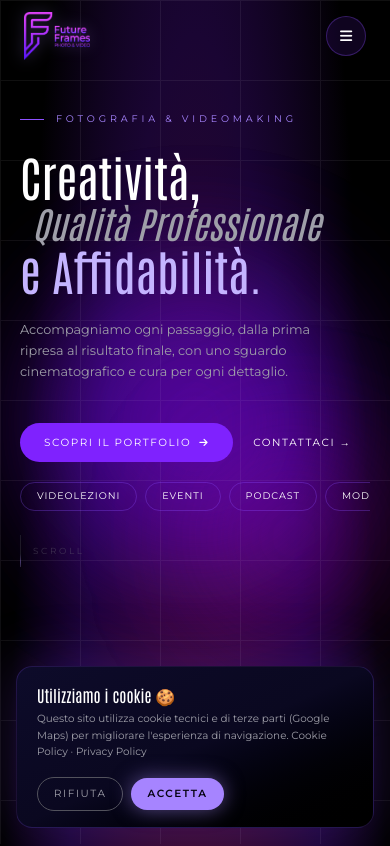
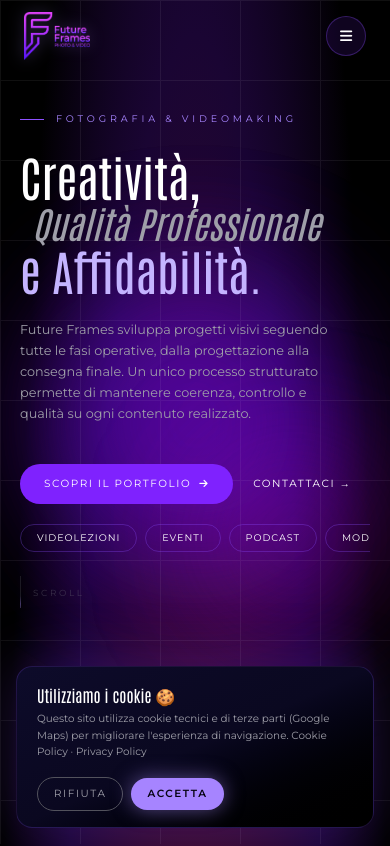
Before and after one commit to alelodato/future-frames-next, a Next.js app: page /servizi in a window 390 px wide. Shown: the top 846 px of the page. Built offline with nearby package versions, Linux system fonts and the light colour scheme; some icons are missing.

Commit message:
modificato testo hero mobile

```diff
--- a/src/app/servizi/page.jsx
+++ b/src/app/servizi/page.jsx
@@ -340,8 +340,8 @@ export default function Servizi() {
                 <span className="block font-antonio text-[3rem] text-violet-300">e Affidabilità.</span>
               </h1>
               <p className="font-montserrat text-[0.8rem] leading-relaxed text-zinc-400 max-w-[90%]">
-                Accompagniamo ogni passaggio, dalla prima ripresa al risultato finale,
-                con uno sguardo cinematografico e cura per ogni dettaglio.
+                Future Frames sviluppa progetti visivi seguendo tutte le fasi operative, dalla progettazione alla consegna finale.
+                Un unico processo strutturato permette di mantenere coerenza, controllo e qualità su ogni contenuto realizzato.
               </p>
             </div>
 
```
